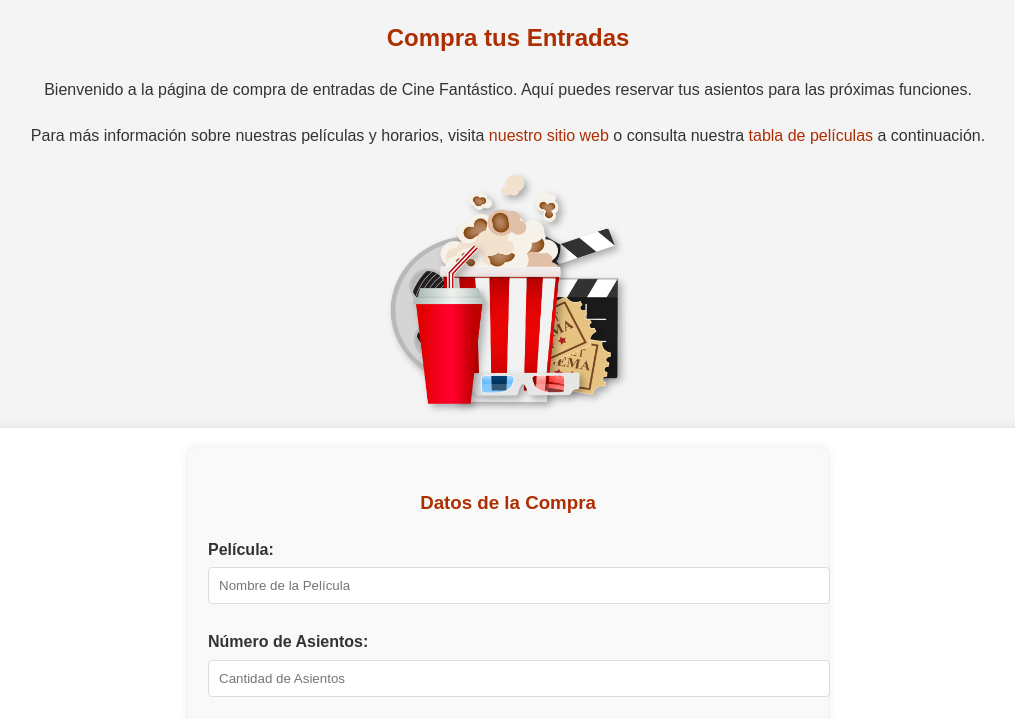
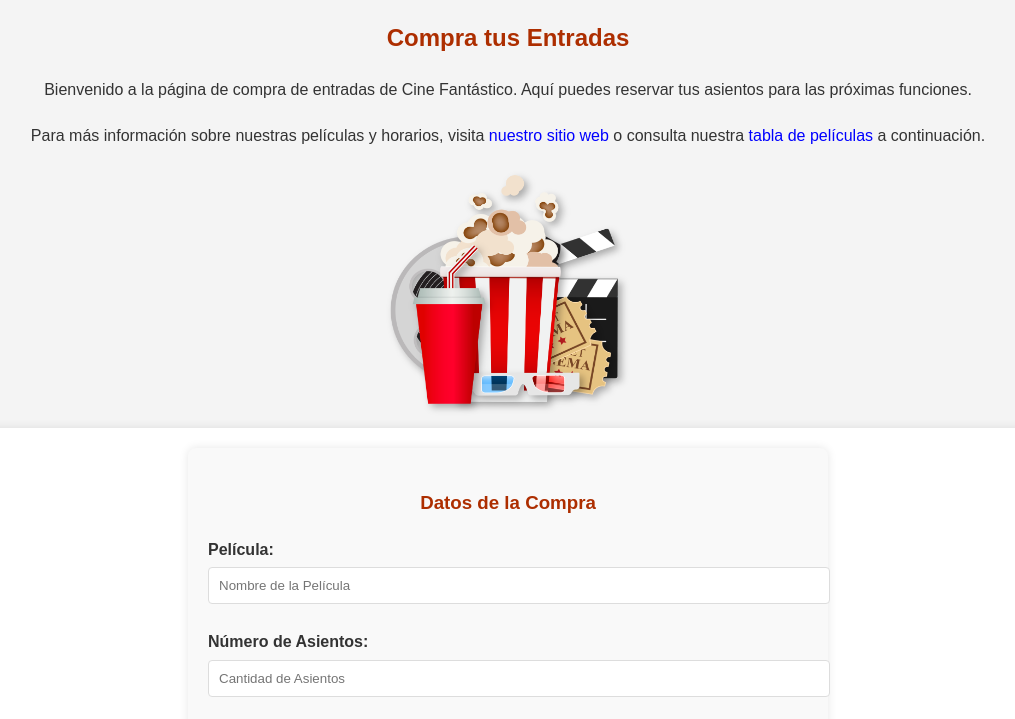
Before and after one commit to EduardoChacom/Compra_de_Entradas, a plain HTML site: page index.html in a window 1280 px wide. Shown: the part 74-793 px from the top of the page, without its empty margins (132-1147 px from the left). Drawn offline with Linux system fonts and the light colour scheme.

Commit message:
Fixed: a links, accesibillity

```diff
--- a/styles.css
+++ b/styles.css
@@ -22,7 +22,7 @@ p {
 }
 
 a {
-  color: #AD2E00;
+  color: #0000FF;
   text-decoration: none;
 }
 
```
